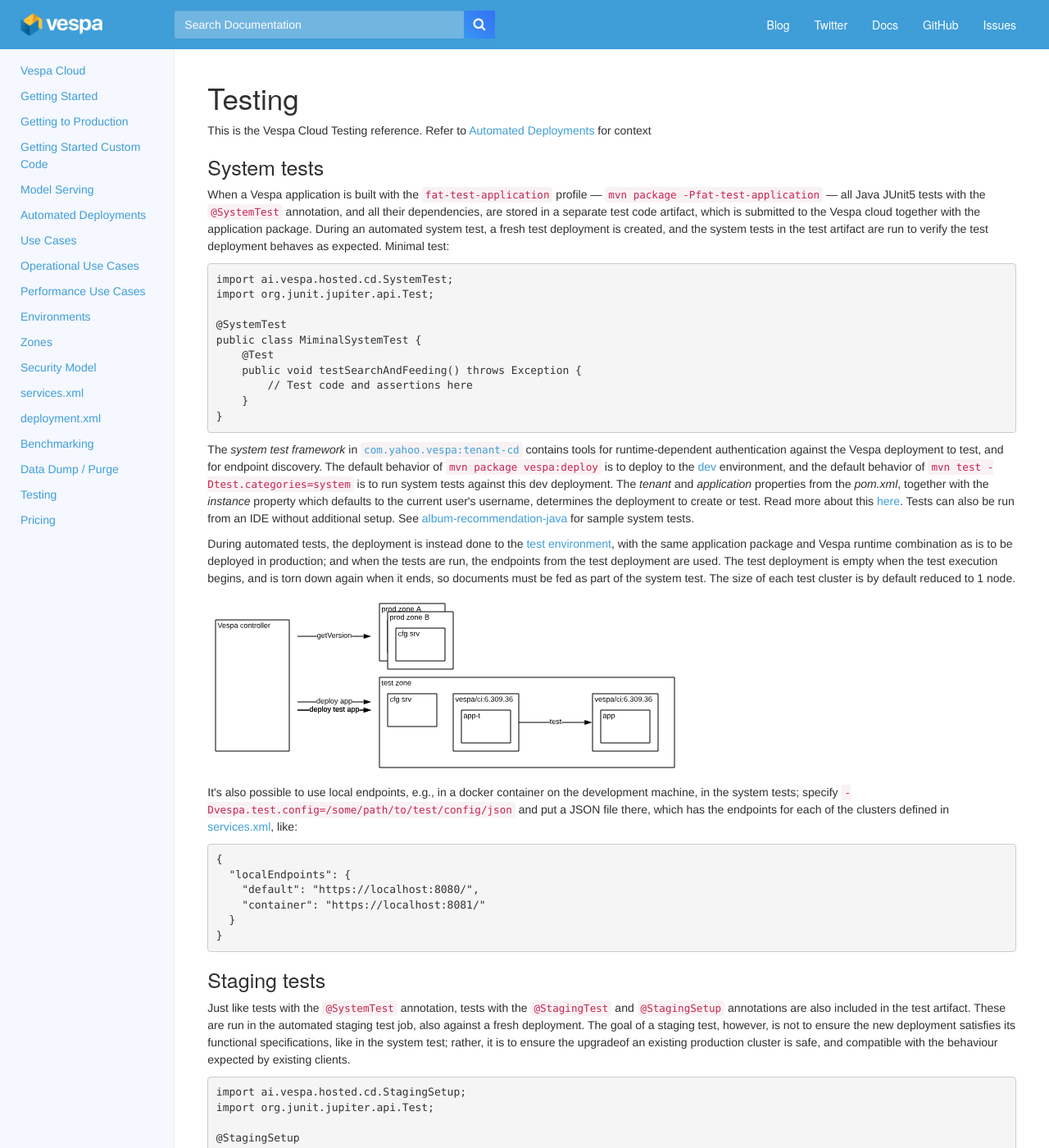
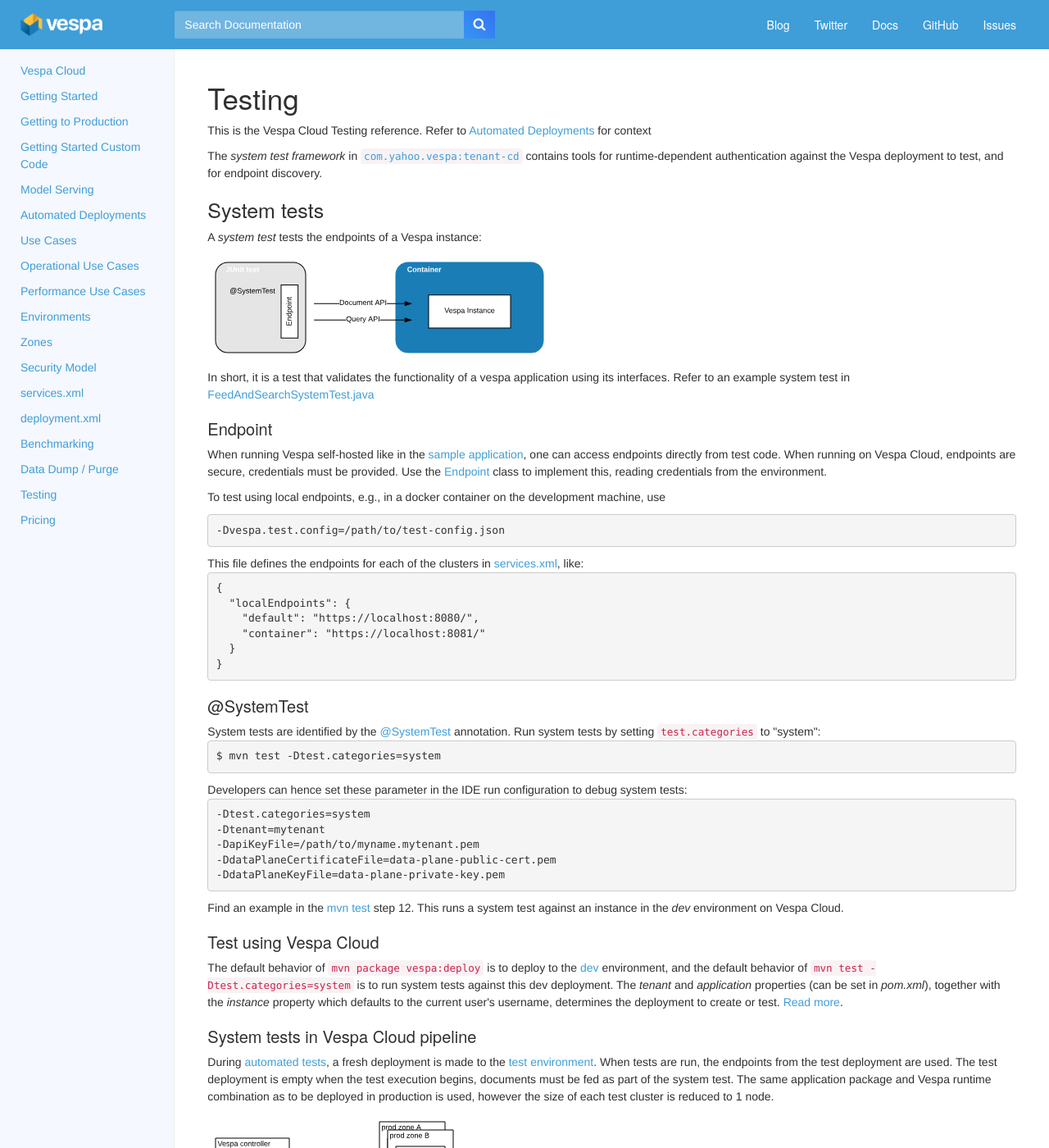
Before and after one commit to vespa-engine/cloud, a Jekyll site: the page built from reference/testing.html, in a window 1280 px wide and 1400 px high. Shown: the whole window at 82% size. Built offline with Jekyll 4.4.1, drawn with Linux system fonts in a browser that asks for light colours; some of the changed text lies outside the part shown.

Commit message:
improve system test sections

```diff
--- a/getting-started-custom-code.html
+++ b/getting-started-custom-code.html
@@ -144,8 +144,7 @@ $ mvn test \
     }
 }
 </pre>
-    in some file <code>/path/to/test/config</code>, and run JUnit tests with
-    <code>-Dvespa.test.config=/path/to/test/config -Dtest.categories=system</code>.
+    See <a href="reference/testing#system-tests">system tests</a> for details.
     Refer to <a href="https://github.com/vespa-engine/sample-apps/tree/master/album-recommendation-selfhosted">
     album-recommendation-selfhosted</a> for how to create the application package.
   </p></li><li><p>
--- a/reference/testing.html
+++ b/reference/testing.html
@@ -5,57 +5,39 @@ title: Testing
 <p>
 This is the Vespa Cloud Testing reference.
 Refer to <a href="../automated-deployments">Automated Deployments</a> for context
+</p><p>
+The <em>system test framework</em> in
+<code><a href="https://search.maven.org/artifact/com.yahoo.vespa/tenant-cd">com.yahoo.vespa:tenant-cd</a></code>
+contains tools for runtime-dependent authentication against the Vespa deployment to test, and for endpoint discovery.
 </p>
 
 
 
 <h2 id="system-tests">System tests</h2>
 <p>
-When a Vespa application is built with the <code>fat-test-application</code> profile —
-<code>mvn package -Pfat-test-application</code> —
-all Java JUnit5 tests with the <code>@SystemTest</code> annotation, and all their dependencies,
-are stored in a separate test code artifact, which is submitted to the Vespa cloud together with the application package.
-During an automated system test, a fresh test deployment is created,
-and the system tests in the test artifact are run to verify the test deployment behaves as expected. Minimal test:
-<pre>
-import ai.vespa.hosted.cd.SystemTest;
-import org.junit.jupiter.api.Test;
+A <em>system test</em> tests the endpoints of a Vespa instance:
+</p><p>
+<img src="/img/testing.svg" alt="System Test" width="420" height="130" />
+</p><p>
+In short, it is a test that validates the functionality of a vespa application using its interfaces.
+Refer to an example system test in
+<a href="https://github.com/vespa-engine/sample-apps/blob/master/vespa-cloud/album-recommendation-java/src/test/java/ai/vespa/example/album/FeedAndSearchSystemTest.java">
+FeedAndSearchSystemTest.java</a>
+</p>
 
-@SystemTest
-public class MiminalSystemTest {
-    @Test
-    public void testSearchAndFeeding() throws Exception {
-        // Test code and assertions here
-    }
-}
-</pre>
+
+<h3 id="endpoint">Endpoint</h3>
+<p>
+When running Vespa self-hosted like in the
+<a href="https://docs.vespa.ai/documentation/vespa-quick-start.html">sample application</a>,
+one can access endpoints directly from test code.
+When running on Vespa Cloud, endpoints are secure, credentials must be provided.
+Use the <a href="https://github.com/vespa-engine/vespa/blob/master/tenant-cd/src/main/java/ai/vespa/hosted/cd/Endpoint.java">Endpoint</a>
+class to implement this, reading credentials from the environment.
 </p><p>
-The <em>system test framework</em> in <code><a href="https://search.maven.org/artifact/com.yahoo.vespa/tenant-cd">com.yahoo.vespa:tenant-cd</a></code> contains tools
-for runtime-dependent authentication against the Vespa deployment to test, and for endpoint discovery.
-The default behavior of <code>mvn package vespa:deploy</code> is to deploy to the
-<a href="/reference/environments#dev">dev</a> environment,
-and the default behavior of <code>mvn test -Dtest.categories=system</code> is to run system tests against this dev deployment.
-The <em>tenant</em> and <em>application</em> properties from the <em>pom.xml</em>,
-together with the <em>instance</em> property which defaults to the current user's username,
-determines the deployment to create or test.
-Read more about this <a href="/reference/vespa-cloud-api">here</a>.
-Tests can also be run from an IDE without additional setup.
-See <a href="https://github.com/vespa-engine/sample-apps/tree/master/vespa-cloud/album-recommendation-java">
-album-recommendation-java</a> for sample system tests.
-</p><p>
-During automated tests, the deployment is instead done to the
-<a href="/reference/environments#test">test environment</a>,
-with the same application package and Vespa runtime combination as is to be deployed in production;
-and when the tests are run, the endpoints from the test deployment are used.
-The test deployment is empty when the test execution begins, and is torn down again when it ends,
-so documents must be fed as part of the system test.
-The size of each test cluster is by default reduced to 1 node.
-</p><p>
-<img src="/img/vespa-CD-system-test.svg" alt="Vespa CD" width="580" height="220" />
-</p><p>
-It's also possible to use local endpoints, e.g., in a docker container on the development machine, in the system tests;
-specify <code>-Dvespa.test.config=/some/path/to/test/config/json</code> and put a JSON file there,
-which has the endpoints for each of the clusters defined in <a href="/reference/services">services.xml</a>, like:
+To test using local endpoints, e.g., in a docker container on the development machine, use
+<pre>-Dvespa.test.config=/path/to/test-config.json</pre>
+This file defines the endpoints for each of the clusters in <a href="/reference/services">services.xml</a>, like:
 <pre>
 {
   "localEndpoints": {
@@ -66,6 +48,60 @@ which has the endpoints for each of the clusters defined in <a href="/reference/
 </pre>
 </p>
 
+
+<h3 id="systemtest">@SystemTest</h3>
+</p>
+System tests are identified by the
+<a href="https://github.com/vespa-engine/vespa/blob/master/tenant-cd/src/main/java/ai/vespa/hosted/cd/SystemTest.java">
+@SystemTest</a> annotation.
+Run system tests by setting <code>test.categories</code> to "system":
+<pre>
+$ mvn test -Dtest.categories=system
+</pre>
+Developers can hence set these parameter in the IDE run configuration to debug system tests:
+<pre>
+-Dtest.categories=system
+-Dtenant=mytenant
+-DapiKeyFile=/path/to/myname.mytenant.pem
+-DdataPlaneCertificateFile=data-plane-public-cert.pem
+-DdataPlaneKeyFile=data-plane-private-key.pem
+</pre>
+Find an example in the <a href="https://cloud.vespa.ai/getting-started-custom-code">mvn test</a> step 12.
+This runs a system test against an instance in the <em>dev</em> environment on Vespa Cloud.
+</p>
+
+
+<h3 id="test-using-vespa-cloud">Test using Vespa Cloud</h3>
+<p>
+The default behavior of <code>mvn package vespa:deploy</code> is to deploy to the
+<a href="/reference/environments#dev">dev</a> environment,
+and the default behavior of <code>mvn test -Dtest.categories=system</code> is to run system tests against this dev deployment.
+The <em>tenant</em> and <em>application</em> properties (can be set in <em>pom.xml</em>),
+together with the <em>instance</em> property which defaults to the current user's username,
+determines the deployment to create or test.
+<a href="/reference/vespa-cloud-api">Read more</a>.
+</p>
+
+
+<h3 id="system-tests-in-vespa-cloud-pipeline">System tests in Vespa Cloud pipeline</h3>
+<p>
+During <a href="../automated-deployments">automated tests</a>,
+a fresh deployment is made to the <a href="/reference/environments#test">test environment</a>.
+When tests are run, the endpoints from the test deployment are used.
+The test deployment is empty when the test execution begins,
+documents must be fed as part of the system test.
+The same application package and Vespa runtime combination as to be deployed in production is used,
+however the size of each test cluster is reduced to 1 node.
+</p><p>
+<img src="/img/vespa-CD-system-test.svg" alt="Vespa CD" width="580" height="220" />
+</p><p>
+When a Vespa application is built with the <code>fat-test-application</code> profile —
+<code>mvn package -Pfat-test-application</code> —
+all Java JUnit5 tests with the <code>@SystemTest</code> annotation, and all their dependencies,
+are stored in a separate test code artifact, which is submitted to the Vespa cloud together with the application package.
+During an automated system test, a fresh test deployment is created,
+and the system tests in the test artifact are run to verify the test deployment behaves as expected.
+</p>
 
 
 <h2 id="staging-tests">Staging tests</h2>
@@ -153,11 +189,3 @@ specify <code>-Denvironment=prod -Dregion=&lt;region name&gt;</code> to <code>mv
 or as a VM argument in your IDE.
 <strong>Be careful not to run system or staging tests against production deployments.</strong>
 </p>
-
-
-
-<h2 id="developing-tests">Developing tests</h2>
-<p>
-Use the <code>vespaengine/vespa-pipeline</code> Docker image to develop tests.
-<!-- ToDo: more here -->
-</p>
```
Also changed, not shown: img/testing.svg (added).
